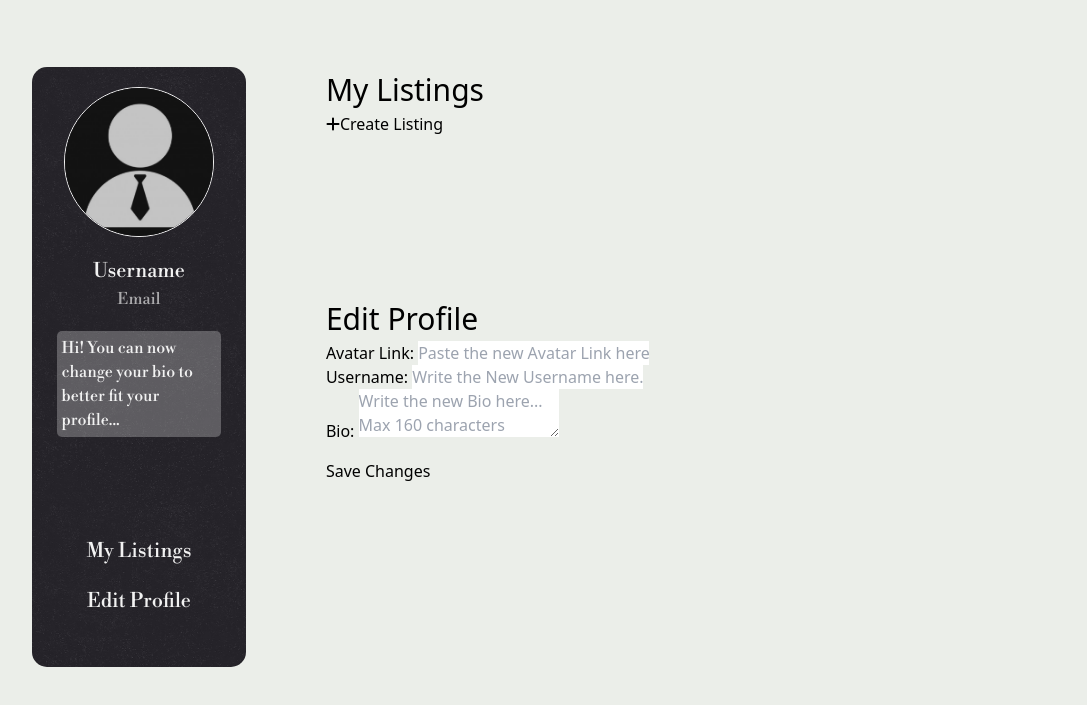
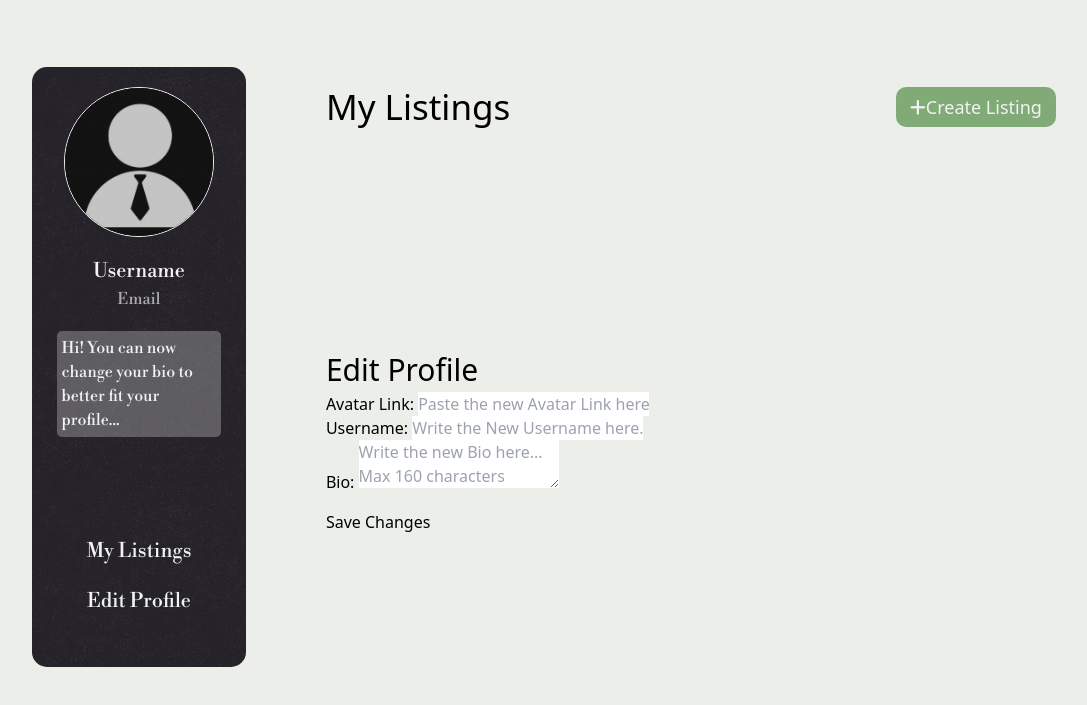
Before and after one commit to werivik/semester24, a website with bundled scripts: page profile/profile.html in a window 1280 px wide. Shown: the part 93-798 px from the top of the page, without its empty margins (96-1183 px from the left). Built offline with nearby package versions, Linux system fonts and the light colour scheme; a web font is replaced by a local one.

Commit message:
takes TIME

```diff
--- a/profile/profile.html
+++ b/profile/profile.html
@@ -165,15 +165,15 @@
 
             <div class="right-side-sections overflow-hidden h-full w-full ml-[80px] flex flex-col gap-[160px] pb-[160px]">
 
-                <section class="users-listings-section" id="users-listings-section">
+                <section class="users-listings-section w-[100%]" id="users-listings-section">
 
-                    <div class="user-listings-title">
-                        <h2>My Listings</h2>
-                        <button id="makeListing" onclick="window.location.href='create-listing.html'" class="create-button"><i class="fa-solid fa-plus"></i>Create Listing</button>
+                    <div class="user-listings-title flex flex-row justify-between items-center h-[80px]">
+                        <h2 class="text-[35px] flex items-center justify-center">My Listings</h2>
+                        <button id="makeListing" onclick="window.location.href='create-listing.html'" class="create-button h-[40px] w-[160px] bg-[#81AB76] rounded-[10px] border-0 text-[#F2F2F2] text-[18px]"><i class="fa-solid fa-plus"></i>Create Listing</button>
                     </div>
 
-                    <div class="all-users-listings">
-                        <div id="user-listings" class="listings">
+                    <div class="all-users-listings mt-[40px]">
+                        <div id="user-listings" class="listings flex flex-row flex-start space-between w-[100%]">
                             <p></p>
                         </div>
                     </div>
```
Also changed, not shown: dist/style.css.
